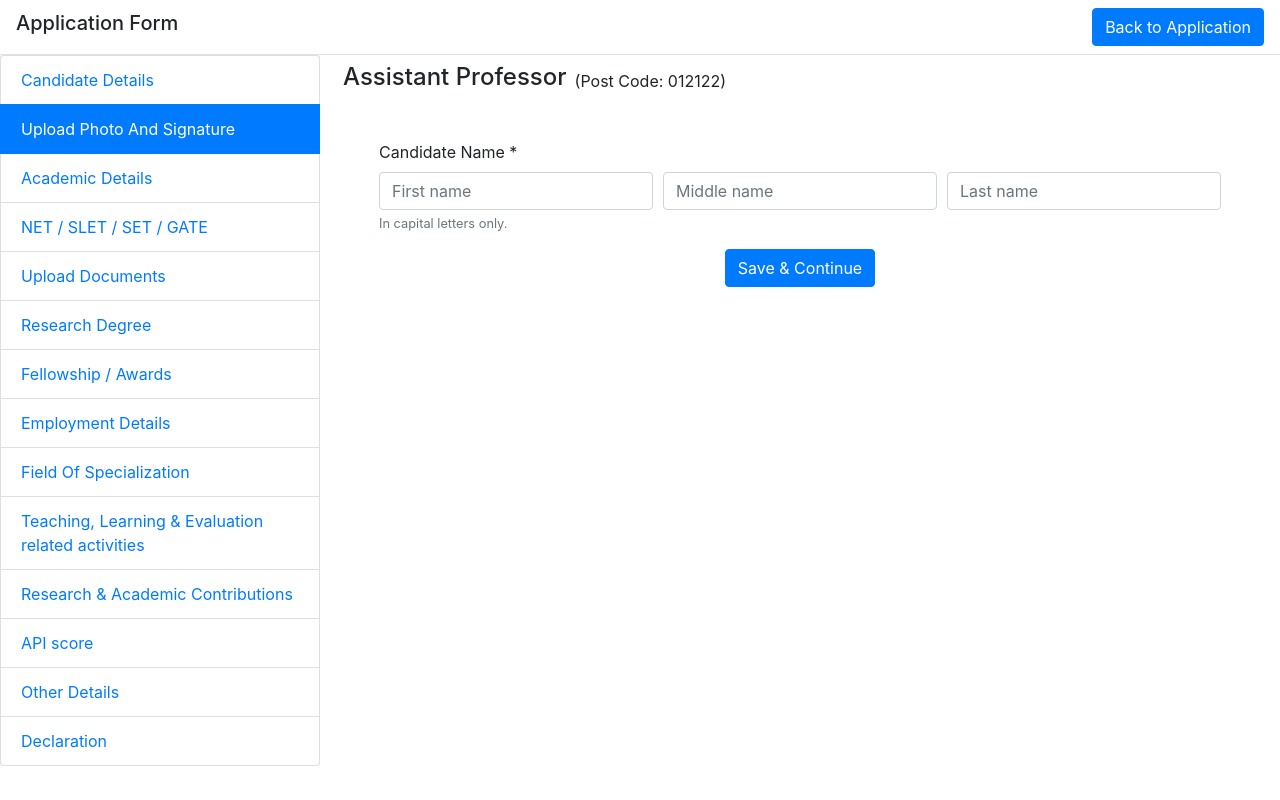
After one commit to Aroxbit/LU-recruitment-portal, a PHP site: page /application/uploadPhoto.php in a window 1280 px wide. The commit adds this page. Run offline with PHP 8.4, Linux system fonts and the light colour scheme.

Commit message:
Initialised uploadPhoto.

```diff
--- /dev/null
+++ b/application/uploadPhoto.php
@@ -0,0 +1,83 @@
+<!DOCTYPE html>
+<html lang="en">
+
+<head>
+  <meta charset="UTF-8" />
+  <meta name="viewport" content="width=device-width, initial-scale=1.0" />
+  <meta http-equiv="X-UA-Compatible" content="ie=edge" />
+  <link rel="stylesheet" href="../src/main.css" />
+  <link rel="stylesheet" href="https://maxcdn.bootstrapcdn.com/bootstrap/4.0.0/css/bootstrap.min.css" integrity="sha384-Gn5384xqQ1aoWXA+058RXPxPg6fy4IWvTNh0E263XmFcJlSAwiGgFAW/dAiS6JXm" crossorigin="anonymous" />
+  <title>Lucknow University Recruitment Portal</title>
+</head>
+
+<body>
+  <nav class="navbar border-bottom">
+    <div class="nav-brand">
+      <h5>Application Form</h5>
+    </div>
+    <div class="inline-flex">
+      <a href="#" class="btn btn-primary">Back to Application</a>
+    </div>
+  </nav>
+
+  <div class="container-fluid">
+    <div class="row">
+      <div class="col-3 p-0 bg-light">
+        <div class="list-group">
+          <a href="./candidate.php" class="list-group-item">Candidate Details</a>
+          <a href="./uploadPhoto.php" class="list-group-item active">Upload Photo And Signature</a>
+          <a href="#" class="list-group-item">Academic Details</a>
+          <a href="#" class="list-group-item">NET / SLET / SET / GATE</a>
+          <a href="#" class="list-group-item">Upload Documents</a>
+          <a href="#" class="list-group-item">Research Degree</a>
+          <a href="#" class="list-group-item">Fellowship / Awards</a>
+          <a href="#" class="list-group-item">Employment Details</a>
+          <a href="#" class="list-group-item">Field Of Specialization</a>
+          <a href="#" class="list-group-item">Teaching, Learning & Evaluation related activities</a>
+          <a href="#" class="list-group-item">Research & Academic Contributions</a>
+          <a href="#" class="list-group-item">API score</a>
+          <a href="#" class="list-group-item">Other Details</a>
+          <a href="#" class="list-group-item">Declaration</a>
+        </div>
+      </div>
+
+      <!-- Form Section -->
+      <div class="col">
+        <div class="d-flex p-2 align-items-center">
+          <!-- Post applying for -->
+          <h4>Assistant Professor</h4>
+          <div class="ml-2">(Post Code: 012122)</div>
+        </div>
+
+        <div class="d-flex justify-content-center">
+
+          <form method="" action="" class="mt-3 p-3">
+            <div class="form-group">
+              <label>Candidate Name *</label>
+              <div class="form-row">
+                <div class="col">
+                  <input name="fname" type="text" class="form-control" placeholder="First name" required />
+                </div>
+                <div class="col">
+                  <input name="mname" type="text" class="form-control" placeholder="Middle name" />
+                </div>
+                <div class="col">
+                  <input name="lname" type="text" class="form-control" placeholder="Last name" required />
+                </div>
+              </div>
+              <small class="form-text text-muted">
+                In capital letters only.
+              </small>
+            </div>
+
+            <div class="text-center mt-3 mb-5">
+              <button class="btn btn-primary" type="submit">Save & Continue</button>
+            </div>
+          </form>
+        </div>
+      </div>
+    </div>
+  </div>
+</body>
+
+</html>
--- a/src/main.css
+++ b/src/main.css
@@ -6,3 +6,15 @@ svg {
   position: relative;
   top: 5px;
 }
+
+/* Chrome, Safari, Edge, Opera */
+input::-webkit-outer-spin-button,
+input::-webkit-inner-spin-button {
+  -webkit-appearance: none;
+  margin: 0;
+}
+
+/* Firefox */
+input[type="number"] {
+  -moz-appearance: textfield;
+}
```
